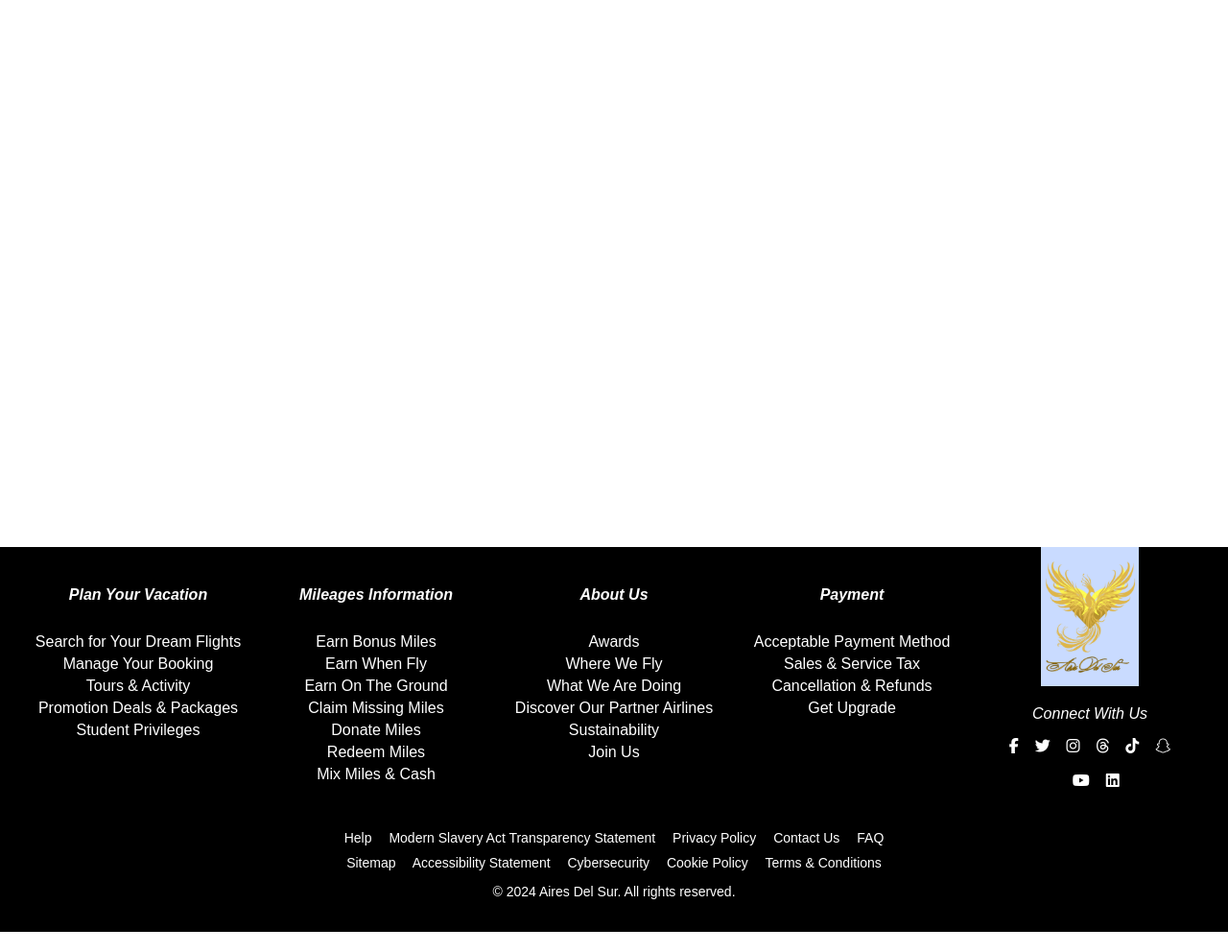
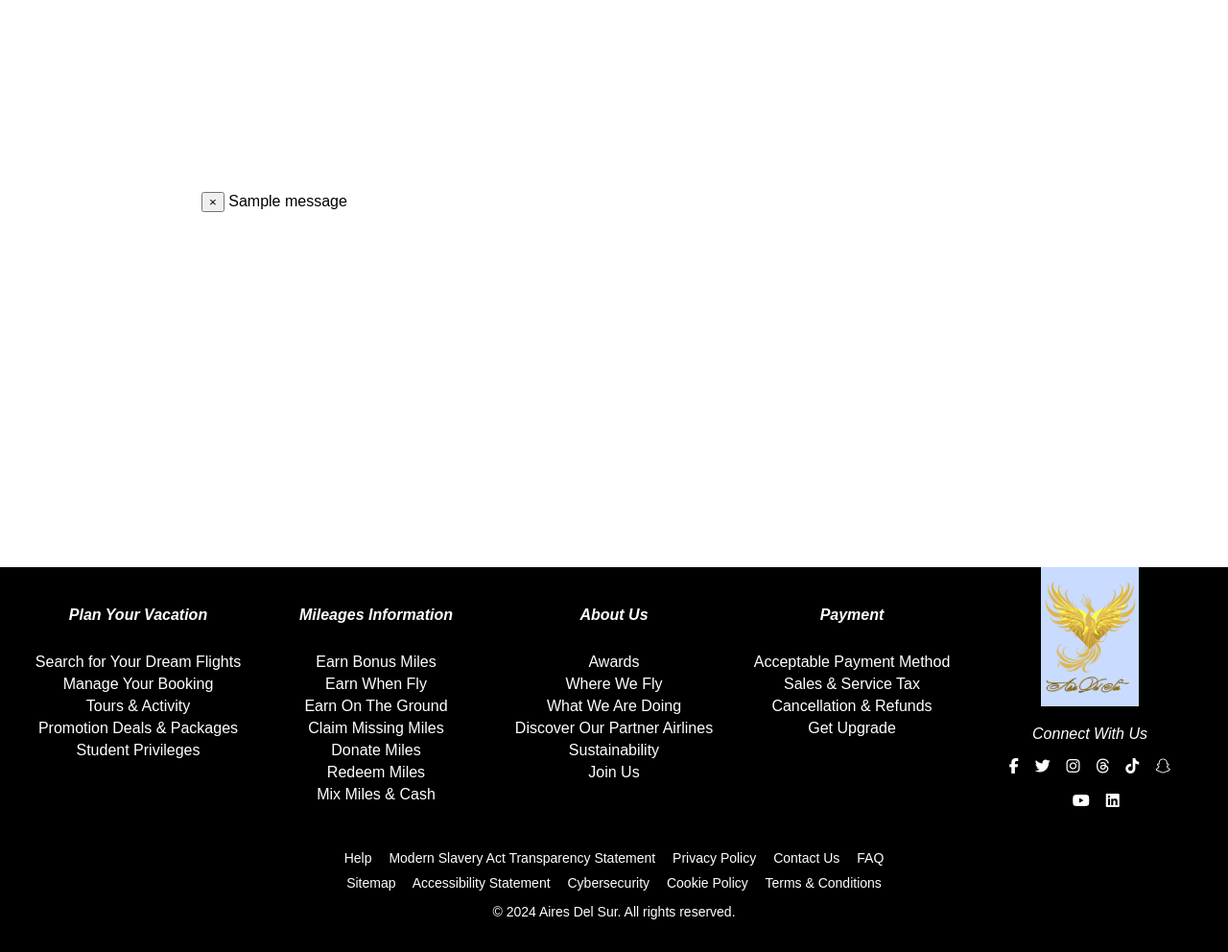
Before and after one commit to dewi1301/AiresDelSur_CSP1123_T2430, a Python web app: template templates/base.html in a window 1280 px wide. Shown: the part 168-1160 px from the top of the page at 96% size. Before the commit the page ends 1139 px from the top, so only its background shows below. Run offline with Jinja, Linux system fonts and the light colour scheme; the template is opened without the code that fills it: most values are stand-ins (such as "Sample title", 1, 10 or a date in 2020); one stand-in notice (Sample message) is shown; some libraries are stand-ins or nearby versions.

Commit message:
dewi1301 Update base.html

```diff
--- a/templates/base.html
+++ b/templates/base.html
@@ -8,7 +8,6 @@
     <link rel="icon" href="{{ url_for('static', filename='logo3.png') }}" type="image/png" style="max-width:5%;height:auto;">
     <link rel="stylesheet" href="{{ url_for('static', filename='style.css') }}">
     <link rel="stylesheet" href="{{ url_for('static', filename='about_us_style.css') }}">
-    <link rel="stylesheet" href="{{ url_for('static', filename='loading_style.css') }}">
     <link rel="stylesheet" href="{{ url_for('static', filename='loading_style.css') }}">
     <link rel="stylesheet" href="https://cdnjs.cloudflare.com/ajax/libs/font-awesome/6.5.2/css/all.min.css">
     <title>
@@ -44,7 +43,19 @@
     </header>
 
     <!-- Main Content -->
-    <main style="min-height: {{ main_content_height }}; {{ padding_top }};">
+    <main style="min-height: {{ main_content_height }}; {{ padding_top }}">
+        {% with messages = get_flashed_messages(with_categories=true) %}
+            {% if messages %}
+                {% for category, message in messages %}
+                <div class="alert alert-{{ category }}">
+                    <button type="button" class="m1-2 mb-1 close" data-dismiss="alert" aria-label="Close">
+                        <span aria-hidden="true">&times;</span>
+                    </button>
+                    {{ message }}
+                </div>
+                {% endfor %}
+            {% endif %}
+        {% endwith %}
         {% block content %}
         <!-- Body content will go here -->
         {% endblock %}
@@ -149,6 +160,7 @@
         </div>
     </footer>
     <!-- Optional JavaScript -->
+    <script src='https://kit.fontawesome.com/a076d05399.js'></script>
     <script src="https://code.jquery.com/jquery-3.5.1.slim.min.js" integrity="sha384 - DfXdz2htPH0lsSSs5nCTpuj/zy4C+OGpamoFVy38MVBnE+IbbVYUew+OrCXaRkfj" crossorigin="anonymous"></script>
     <script src="https://cdn.jsdelivr.net/npm/popper.js@1.16.1/dist/umd/popper.min.js" integrity="sha384-9/reFTGAW83EW2RDu2S0VKaIzap3H66lZH81PoYlFhbGU+6BZp6G7niu735Sk7lN" crossorigin="anonymous"></script>
     <script src="https://stackpath.bootstrapcdn.com/bootstrap/4.5.2/js/bootstrap.min.js" integrity="sha384-B4gt1jrGC7Jh4AgTPSdUtOBvfO8shuf57BaghqFfPlYxofvL8/KUEfYiJOMMV+rV" crossorigin="anonymous"></script>
```
